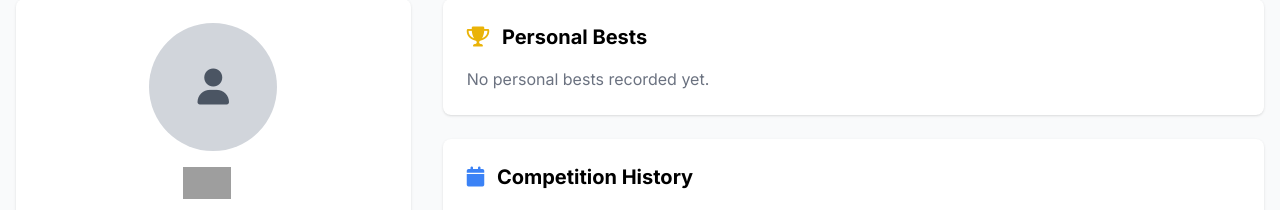
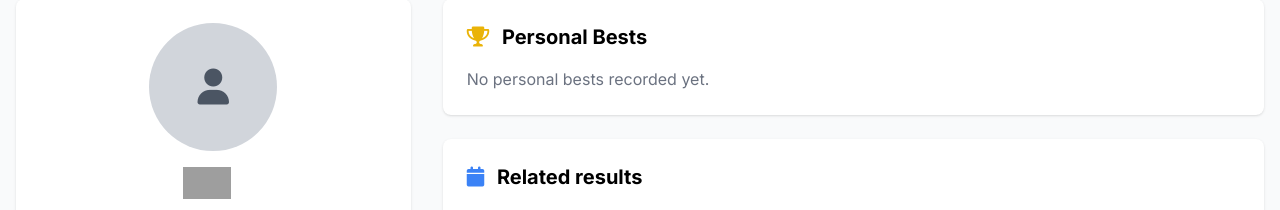
Before and after one commit to LOSS98/Tunis-Athletics-GP, a Flask app: template templates/public/athlete_detail.html in a window 1280 px wide. Shown: the part 337-547 px from the top of the page. Run offline with Flask 3, Linux system fonts and the light colour scheme; the template is opened without the code that fills it, so the values that code supplies are empty; parts of the project's set-up code (start-up, migrations or seed data) failed here and were passed over; some libraries are stand-ins or nearby versions; grey boxes are pictures that could not be loaded.

```diff
--- a/database/db_manager.py
+++ b/database/db_manager.py
@@ -268,7 +268,7 @@ def init_db():
                 )""",
         """CREATE TABLE IF NOT EXISTS medals (
             id SERIAL PRIMARY KEY,
-            npc VARCHAR(3) NOT NULL,
+            npc VARCHAR(3) NOT NULL UNIQUE,
             gold INTEGER DEFAULT 0,
             silver INTEGER DEFAULT 0,
             bronze INTEGER DEFAULT 0,
--- a/database/models/npc.py
+++ b/database/models/npc.py
@@ -1,3 +1,5 @@
+from database.db_manager import execute_query, execute_one
+
 class NPC:
     @staticmethod
     def get_all():
--- a/templates/public/athlete_detail.html
+++ b/templates/public/athlete_detail.html
@@ -96,7 +96,7 @@
         <div class="bg-white rounded-lg shadow p-6">
             <h3 class="text-xl font-bold mb-4">
                 <i class="fas fa-calendar text-blue-500 mr-2"></i>
-                Competition History
+                Related results
             </h3>
             {% if athlete.competitions %}
             <div class="space-y-4">
```
